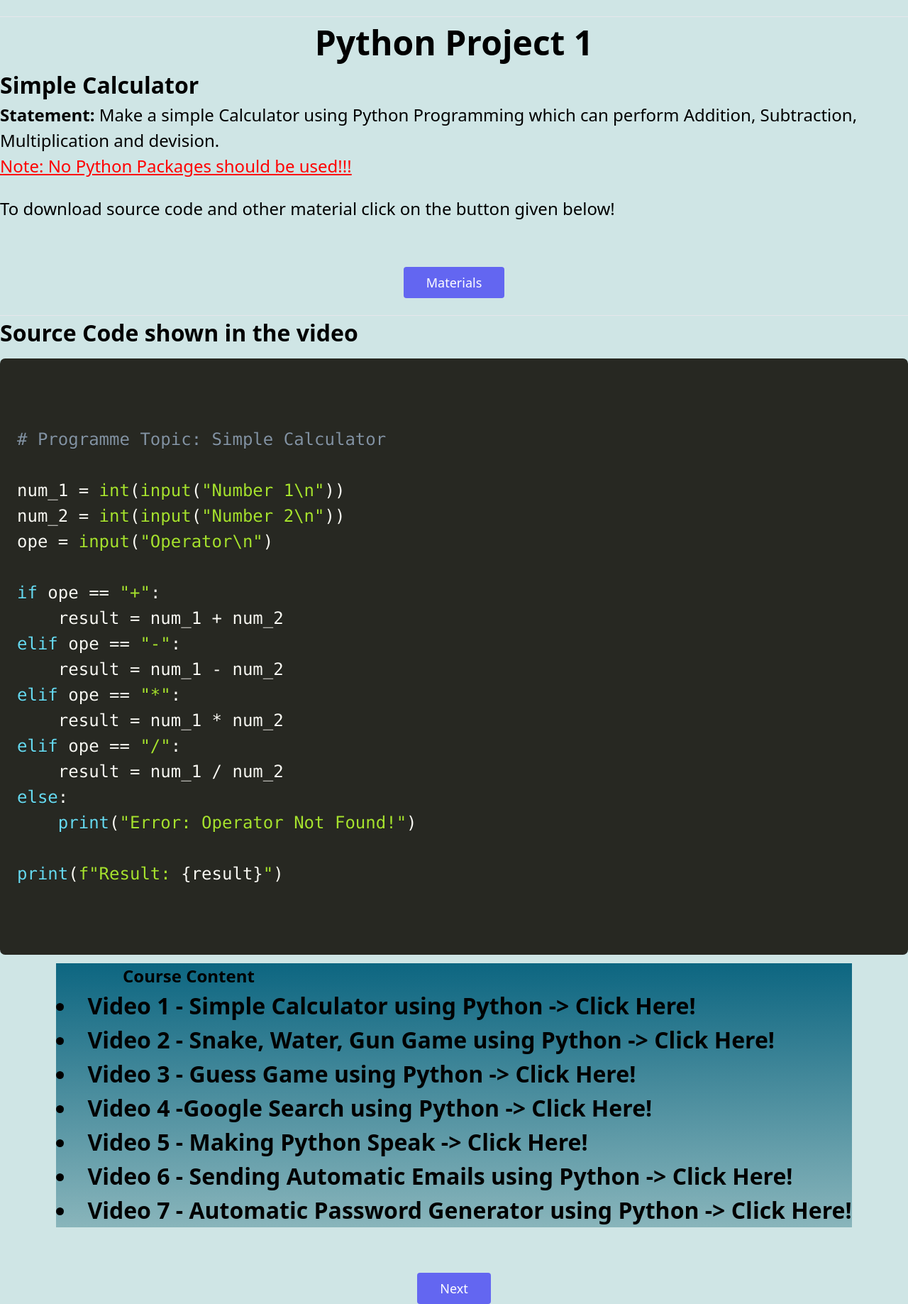
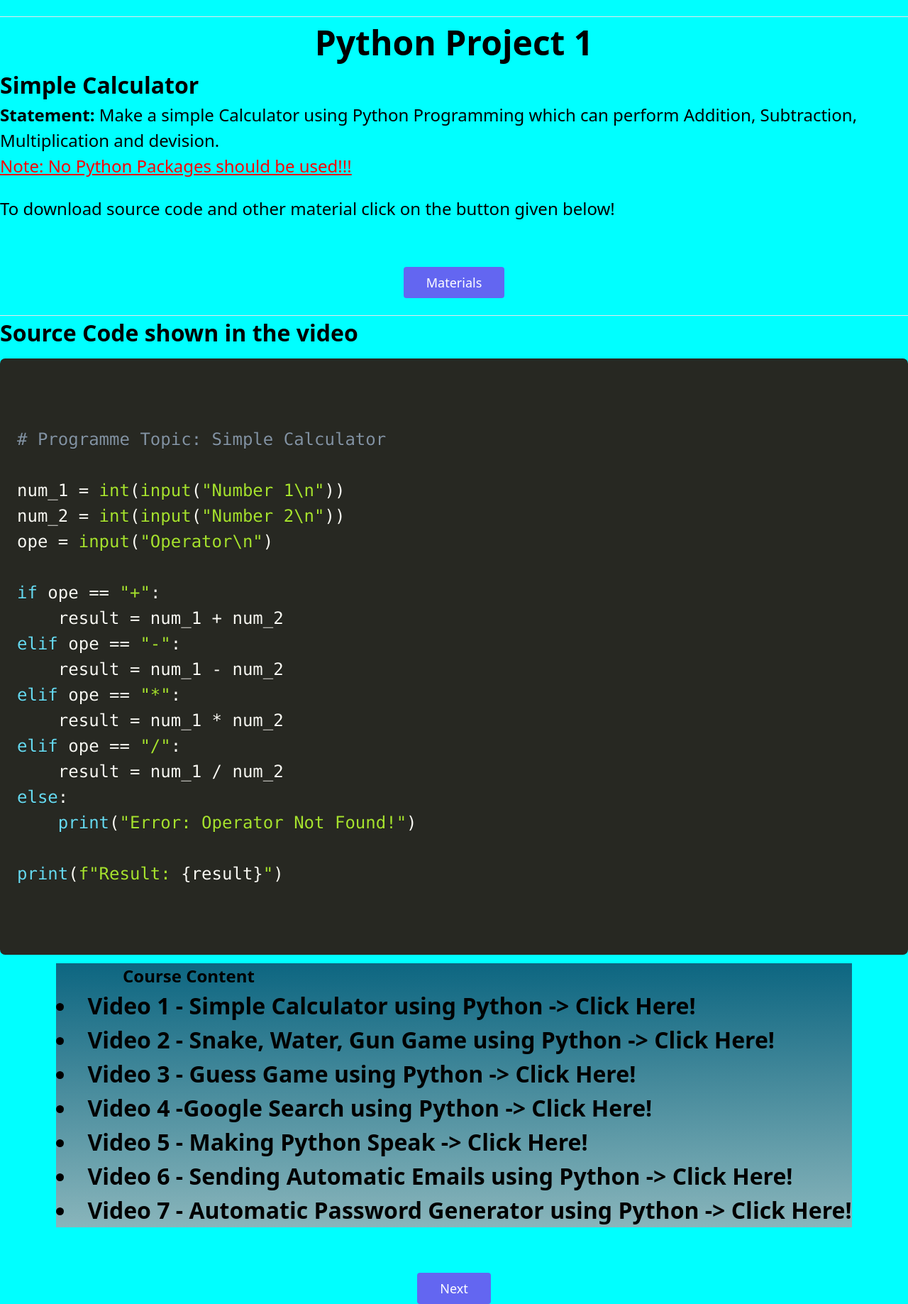
Before and after one commit to prameya14/ProgrammingWithPrameya, a PHP site: the page made by Python Programs for Beginners/Video 1.html in a window 1280 px wide; the page is wider, and only the part inside the window is pictured. Shown: the part 701-2538 px from the top of that part at 71% size. Run offline with PHP 8.4, Linux system fonts and the light colour scheme.

Commit message:
color changed

```diff
--- a/style.css
+++ b/style.css
@@ -1,5 +1,5 @@
 body {
-    background-color: rgb(207, 229, 229);
+    background-color: aqua;
 }
 
 .table {
```
